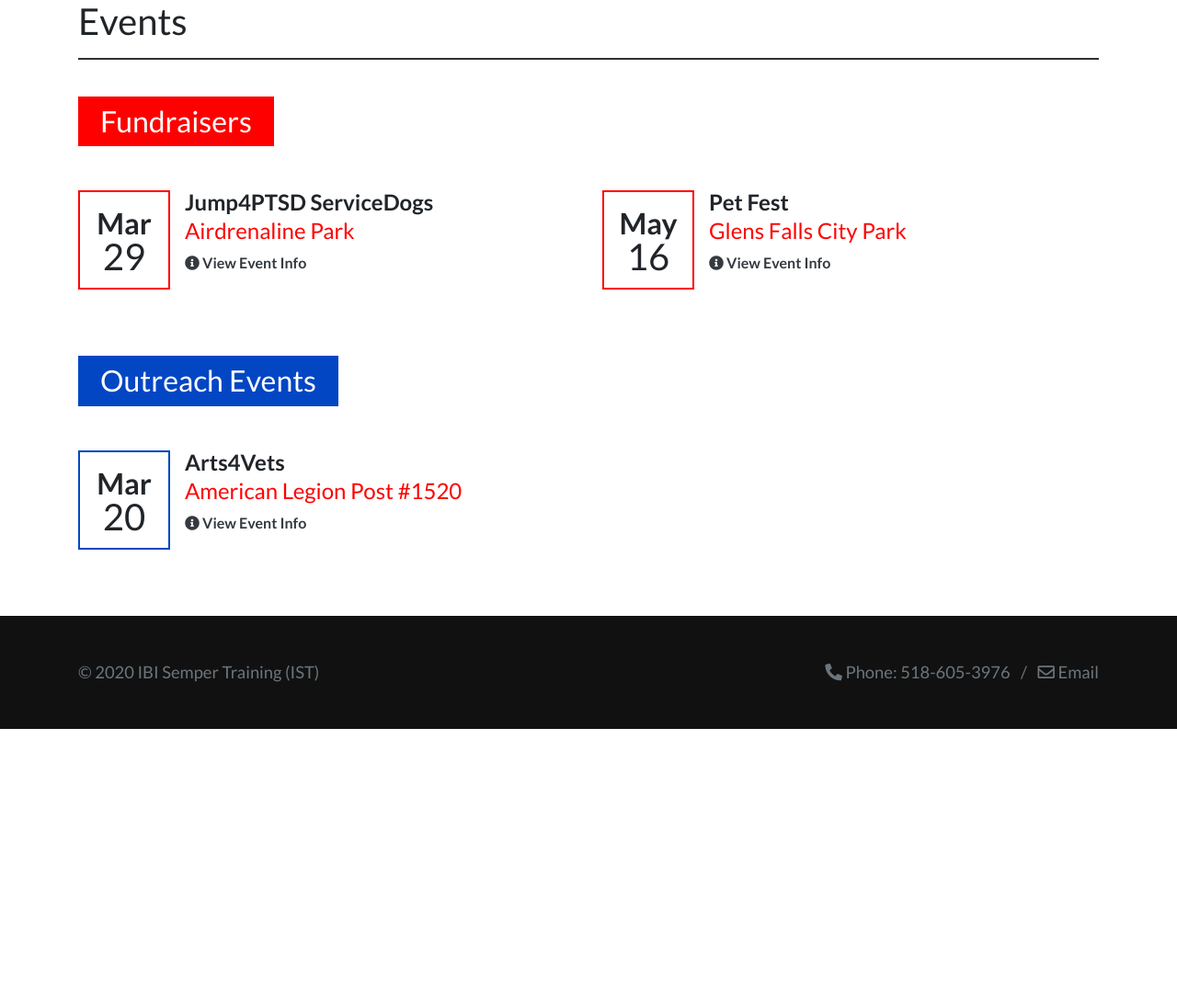
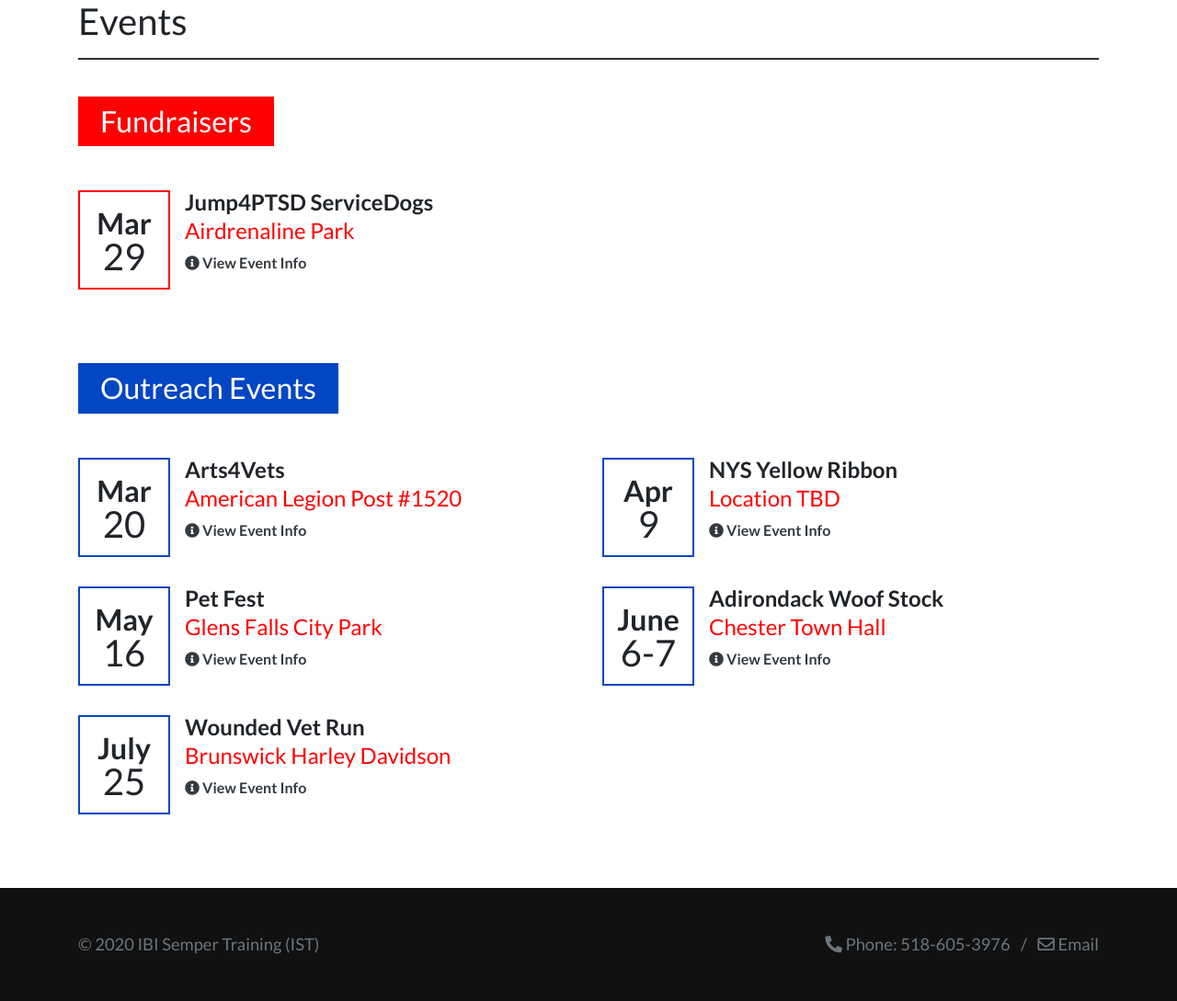
Before and after one commit to chrisdav6/ibiSemperTraining, a PHP site: page /events.php in a window 1280 px wide. Shown: the part 161-1250 px from the top of the page at 92% size. Before the commit the page ends 954 px from the top, so only its background shows below. Run offline with PHP 8.4, Linux system fonts and the light colour scheme; some libraries are stand-ins or nearby versions.

Commit message:
Updated events

```diff
--- a/events.php
+++ b/events.php
@@ -52,17 +52,6 @@
           </div>
         </div>
 
-        <div class="col-md-6">
-          <div class="event">
-            <div class="date red">May<span>16</span></div>
-            <div class="text">
-              <p class="eventTitle">Pet Fest</p>
-              <a class="red" href="https://goo.gl/maps/D34P5XwqwpardCDs9" target="_blank">Glens Falls City Park</a>
-              <a class="text-dark event-link" href="https://www.glensfalls.com/event/pet-fest-118896" target="_blank"><i class="fas fa-info-circle"></i> View Event Info</a>
-            </div>
-          </div>
-        </div>
-
       </div><!-- /row -->
 
       <h2>Outreach Events</h2>
@@ -76,6 +65,50 @@
               <p class="eventTitle">Arts4Vets</p>
               <a class="red" href="https://goo.gl/maps/Vh8PhSmSDs6GCRfw9" target="_blank">American Legion Post #1520</a>
               <a class="text-dark event-link" href="http://www.zalogapost1520.org/index.php?id=72" target="_blank"><i class="fas fa-info-circle"></i> View Event Info</a>
+            </div>
+          </div>
+        </div>
+
+        <div class="col-md-6">
+          <div class="event">
+            <div class="date blue">Apr<span>9</span></div>
+            <div class="text">
+              <p class="eventTitle">NYS Yellow Ribbon</p>
+              <a class="red" href="#" target="_blank">Location TBD</a>
+              <a class="text-dark event-link" href="#" target="_blank"><i class="fas fa-info-circle"></i> View Event Info</a>
+            </div>
+          </div>
+        </div>
+
+        <div class="col-md-6">
+          <div class="event">
+            <div class="date blue">May<span>16</span></div>
+            <div class="text">
+              <p class="eventTitle">Pet Fest</p>
+              <a class="red" href="https://goo.gl/maps/D34P5XwqwpardCDs9" target="_blank">Glens Falls City Park</a>
+              <a class="text-dark event-link" href="https://www.glensfalls.com/event/pet-fest-118896" target="_blank"><i class="fas fa-info-circle"></i> View Event Info</a>
+            </div>
+          </div>
+        </div>
+
+        <div class="col-md-6">
+          <div class="event">
+            <div class="date blue">June<span>6-7</span></div>
+            <div class="text">
+              <p class="eventTitle">Adirondack Woof Stock</p>
+              <a class="red" href="https://goo.gl/maps/sbJtbPYHtiQrixwN8" target="_blank">Chester Town Hall</a>
+              <a class="text-dark event-link" href="https://www.visitlakegeorge.com/events/adirondack-woof-stock" target="_blank"><i class="fas fa-info-circle"></i> View Event Info</a>
+            </div>
+          </div>
+        </div>
+
+        <div class="col-md-6">
+          <div class="event">
+            <div class="date blue">July<span>25</span></div>
+            <div class="text">
+              <p class="eventTitle">Wounded Vet Run</p>
+              <a class="red" href="https://g.page/BrunswickHarley?share" target="_blank">Brunswick Harley Davidson</a>
+              <a class="text-dark event-link" href="#" target="_blank"><i class="fas fa-info-circle"></i> View Event Info</a>
             </div>
           </div>
         </div>
--- a/public/scss/partials/events/_events.scss
+++ b/public/scss/partials/events/_events.scss
@@ -15,7 +15,7 @@
   .event {
     display: flex;
     align-items: flex-start;
-    margin-bottom: 1.5em;
+    margin-bottom: 2em;
 
     .date {
       display: flex;
```
Also changed, not shown: public/css/style.css.
